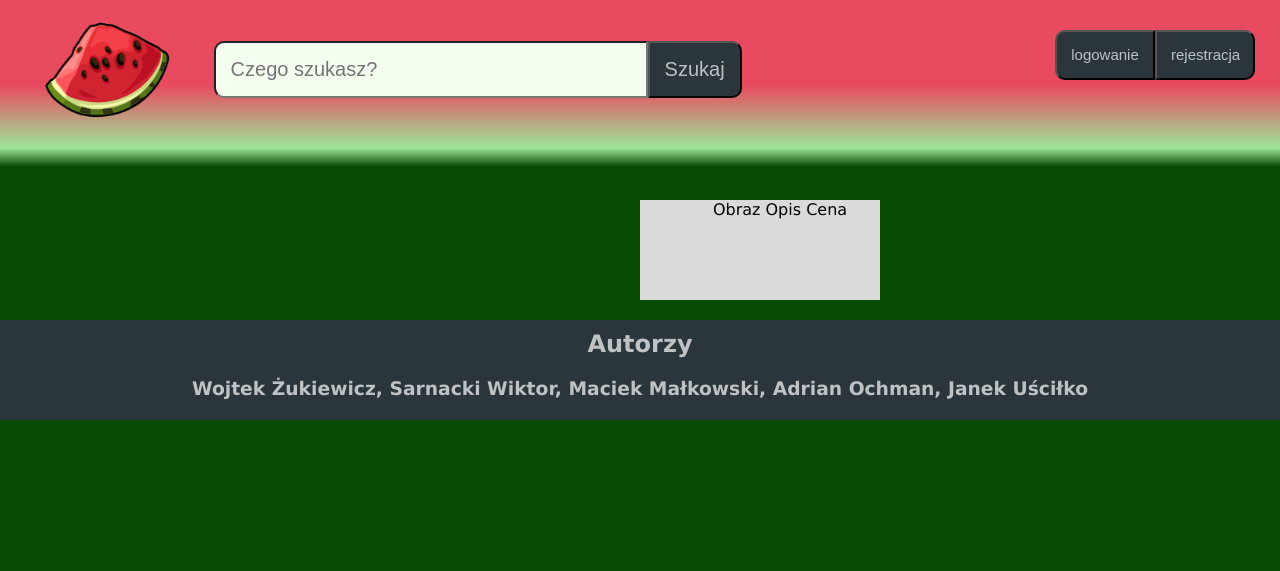
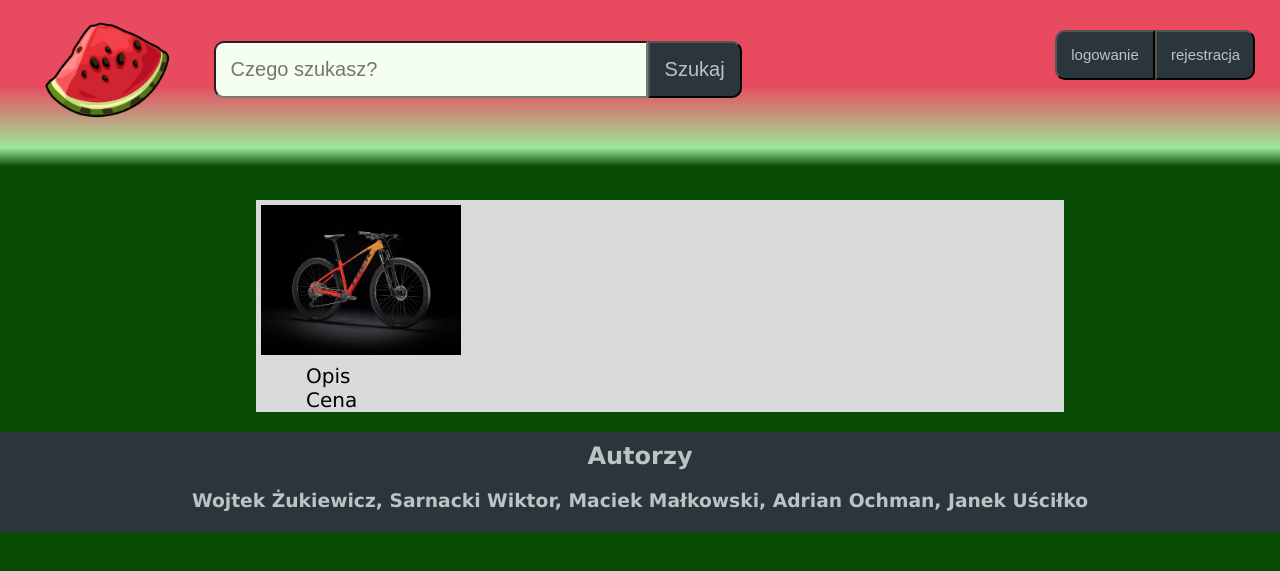
Before and after one commit to WiktorSarnacki/PPTA-mm, a PHP site: page /PPTA-mm-main/Juicy/index.html in a window 1280 px wide. Shown: the top 571 px of the page. Run offline with PHP 8.4, Linux system fonts and the light colour scheme.

Commit message:
Add files via upload

```diff
--- a/PPTA-mm-main/Juicy/index.html
+++ b/PPTA-mm-main/Juicy/index.html
@@ -25,9 +25,9 @@
 
     <div id="produkty">
         <ul id="produkt">
-            <li>Obraz</li>
-            <li>Opis</li>
-            <li>Cena</li>
+            <li><img id="prod"src="marlin7-trek-rower.jpg" ></li></br>
+            <li id="opis">Opis</li></br>
+            <li id="opis">Cena</li>
         </ul>
     </div>
 
--- a/PPTA-mm-main/Juicy/style.css
+++ b/PPTA-mm-main/Juicy/style.css
@@ -37,8 +37,6 @@ background: linear-gradient(180deg, rgba(232,74,95,1) 50%, rgba(156,229,153,1) 8
     padding-right: 5px;
     padding-bottom: 30px;
     padding-top: 20px;
-
-
 }
 
 #logo
@@ -70,15 +68,15 @@ background: linear-gradient(180deg, rgba(232,74,95,1) 50%, rgba(156,229,153,1) 8
 {
     display: inline;
 
+
 }
 #produkt
 {
-    margin-left: 50%;
-    text-align: center;
     background-color: #d8dbd9;
-    height: 100px;
     margin-top: 200px;
-    width: 200px;
+    width: 60%;
+    margin-left: 20%;
+    margin-right: 20%;
 }
 #logo {
     padding: 20px;
@@ -124,3 +122,14 @@ background: linear-gradient(180deg, rgba(232,74,95,1) 50%, rgba(156,229,153,1) 8
 h2 {
     padding-top: 10px;
 }
+#prod {
+    max-width: 200px;
+    max-height: 200px;
+    padding: 5px;
+    margin-left: -40px;
+}
+#opis {
+    font-size: 20px;
+    padding: 10px;
+
+}
```
Also changed, not shown: PPTA-mm-main/Juicy/marlin7-trek-rower.jpg (added).
